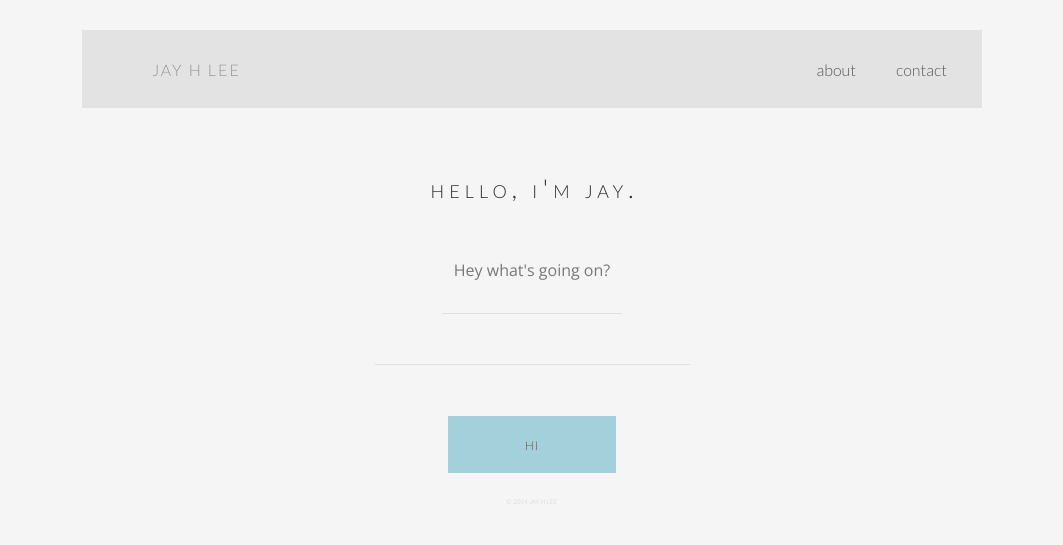
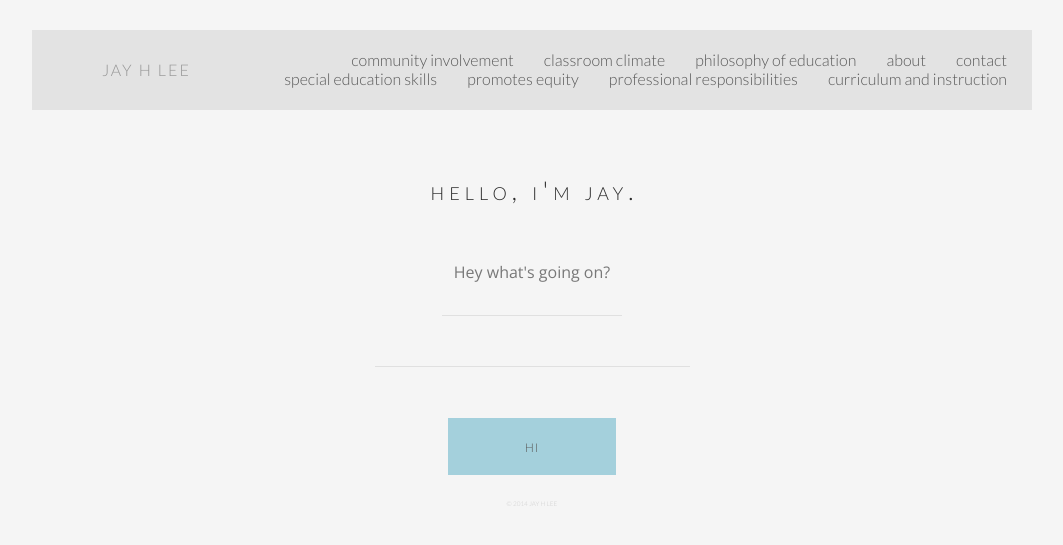
Before and after one commit to erictchin/jayhlee, a Jekyll site: the page built from index.html, in a window 1280 px wide. Shown: the top 545 px of the page, without its empty margins (108-1171 px from the left). Built offline with Jekyll 4.4.1, drawn with Linux system fonts in a browser that asks for light colours; nearby versions of some CDN libraries.

Commit message:
navigation works

```diff
--- a/_includes/navigation.html
+++ b/_includes/navigation.html
@@ -9,5 +9,26 @@
 			<li class="right">
 				<a href="{{ site.baseurl }}/about/">about</a>
 			</li>
+            <li class="right">
+				<a href="{{ site.baseurl }}/philosophy-of-education/">philosophy of education</a>
+			</li>
+            <li class="right">
+				<a href="{{ site.baseurl }}/classroom-climate/">classroom climate</a>
+			</li>
+            <li class="right">
+				<a href="{{ site.baseurl }}/community-involvement/">community involvement</a>
+			</li>
+            <li class="right">
+				<a href="{{ site.baseurl }}/curriculum-and-instruction/">curriculum and instruction</a>
+			</li>
+            <li class="right">
+				<a href="{{ site.baseurl }}/professional-responsibilities/">professional responsibilities</a>
+			</li>
+            <li class="right">
+				<a href="{{ site.baseurl }}/promotes-equity/">promotes equity</a>
+			</li>
+            <li class="right">
+				<a href="{{ site.baseurl }}/special-education-skills/">special education skills</a>
+			</li>
 		</ul>
 	</nav>
--- a/contact/index.html
+++ b/contact/index.html
@@ -1,5 +1,5 @@
 ---
-title: Philosophy of Education
+title: Contact Me
 layout: page
 ---
 
--- a/stylesheets/screen.css
+++ b/stylesheets/screen.css
@@ -240,7 +240,7 @@ p {
 =            NAV            =
 ===========================*/
 .nav {
-  max-width: 900px;
+  max-width: 1000px;
   position: relative;
   margin: 0 auto;
   margin-top: 30px;
@@ -249,8 +249,8 @@ p {
   text-align: left;
   margin-bottom: 50px; }
   .nav ul {
-    padding-top: 30px;
-    padding-bottom: 47.5px; }
+    padding-top: 20px;
+    padding-bottom: 60px; }
   .nav li {
     display: inline-block; }
   .nav .nav-link {
@@ -259,12 +259,13 @@ p {
     letter-spacing: 2px;
     font-variant: small-caps; }
   .nav .nav-link:hover {
-    color: #595959; }
+    color: rgba(85, 172, 195, 0.5); }
   .nav .left {
+    margin-top: 10px;
     float: left; }
   .nav .right {
     float: right;
-    margin-right: 30px;
+    margin-right: 20px;
     position: relative;
     display: block; }
     .nav .right a {
```
Also changed, not shown: sass/screen.scss (+6 -5 lines), 13 other files.
